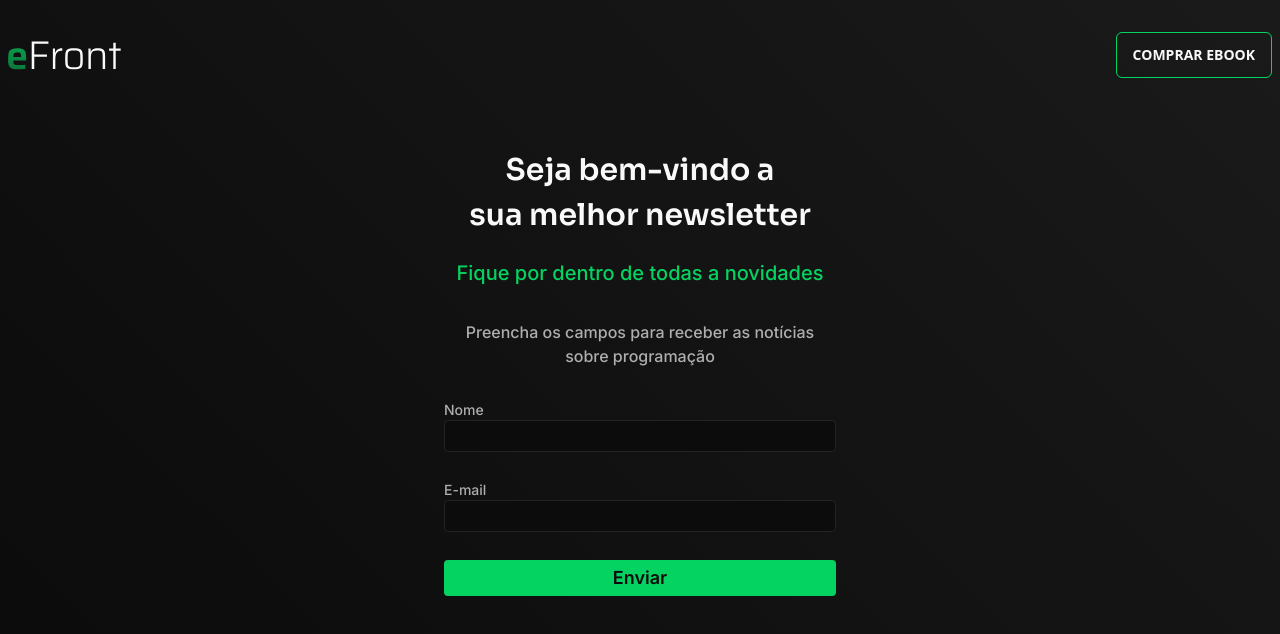
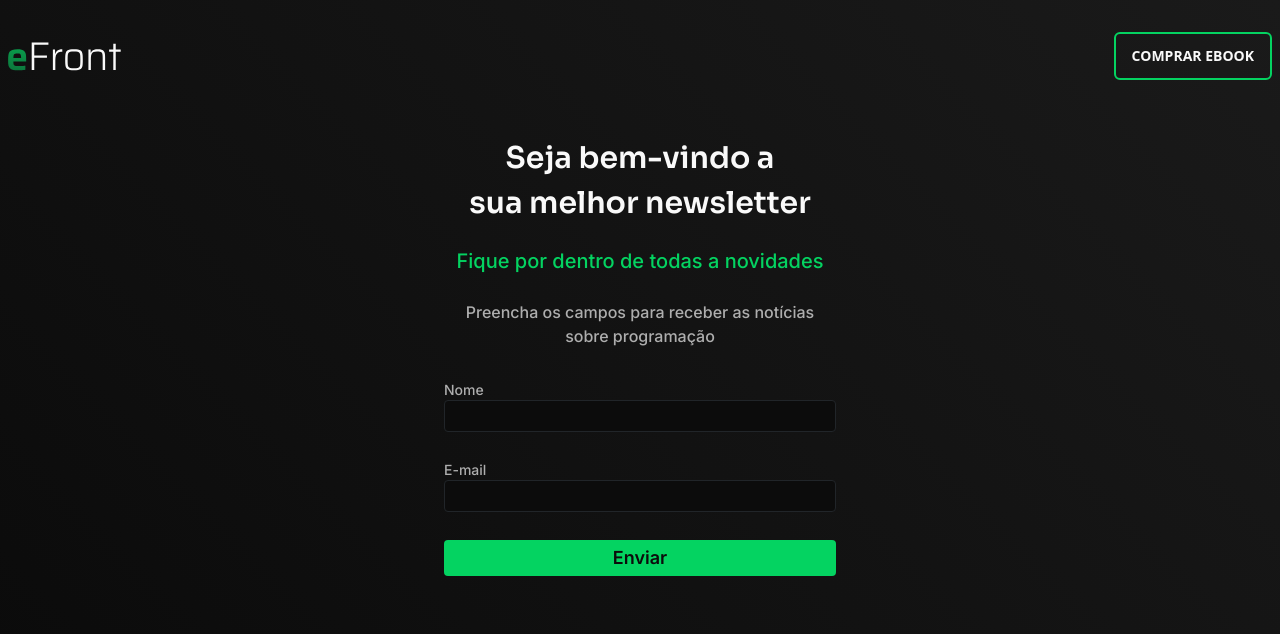
Before and after one commit to GabrielMatoss/Efront-Formulario, a React (Vite) app: page / in a window 1280 px wide. Shown: the top 634 px of the page. Built offline with nearby package versions, Linux system fonts and the light colour scheme.

Commit message:
style(app): adding hover and transitions to buttons and inputs

```diff
--- a/src/App.tsx
+++ b/src/App.tsx
@@ -9,14 +9,14 @@ export function App() {
 
         <button
           type="button"
-          className="font-sans text-sm font-bold py-3 px-4 border border-green-primary rounded-md uppercase
-          text-white-primary"
+          className="font-sans text-sm font-bold py-3 px-4 border-2 border-green-primary
+          hover:border-opacity-70 transition-colors rounded-md uppercase text-white-primary"
         >
           comprar ebook
         </button>
       </header>
 
-      <main className="max-w-md mx-auto mt-[70px]">
+      <main className="max-w-md mx-auto mt-14">
         <section className="text-center flex flex-col items-center justify-between gap-5">
           <h1 className="font-Sora text-3xl leading-normal font-semibold text-white-primary">
             Seja bem-vindo a
@@ -28,7 +28,7 @@ export function App() {
           </p>
         </section>
 
-        <section className="mt-8 px-7">
+        <section className="mt-6 px-7">
           <p className="text-gray-primary font-Inter font-medium text-base leading-normal text-center">
             Preencha os campos para receber as notícias sobre programação
           </p>
```
